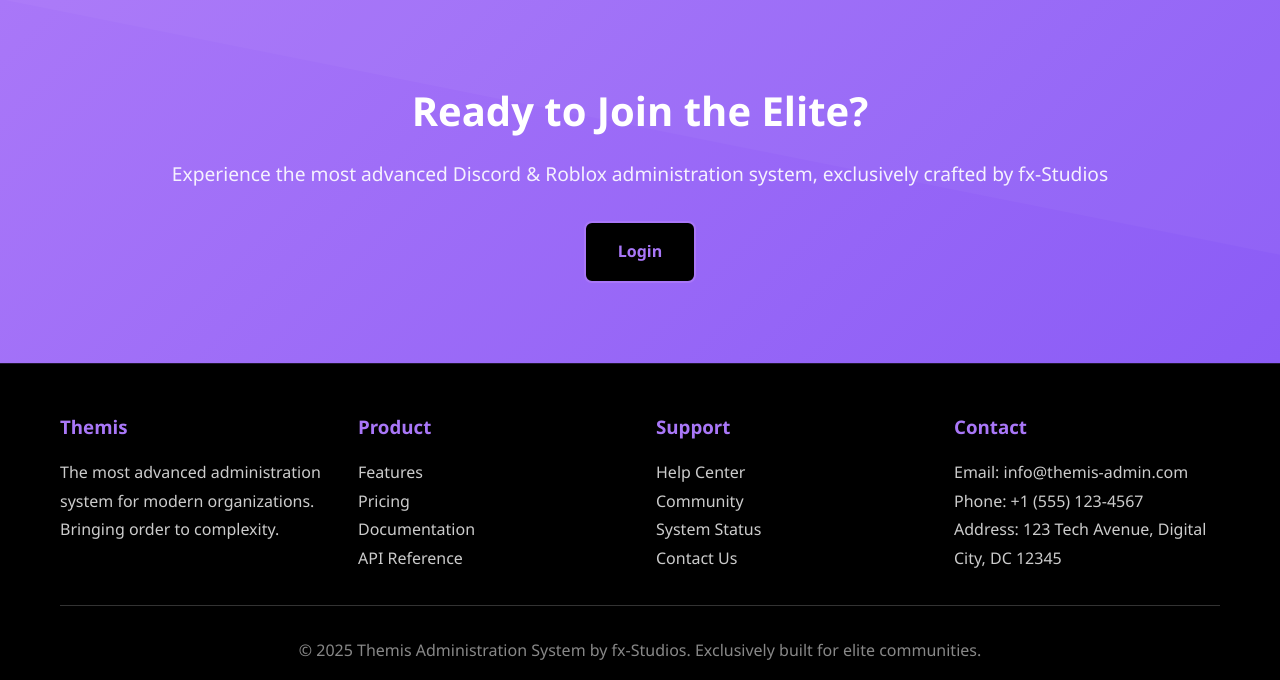
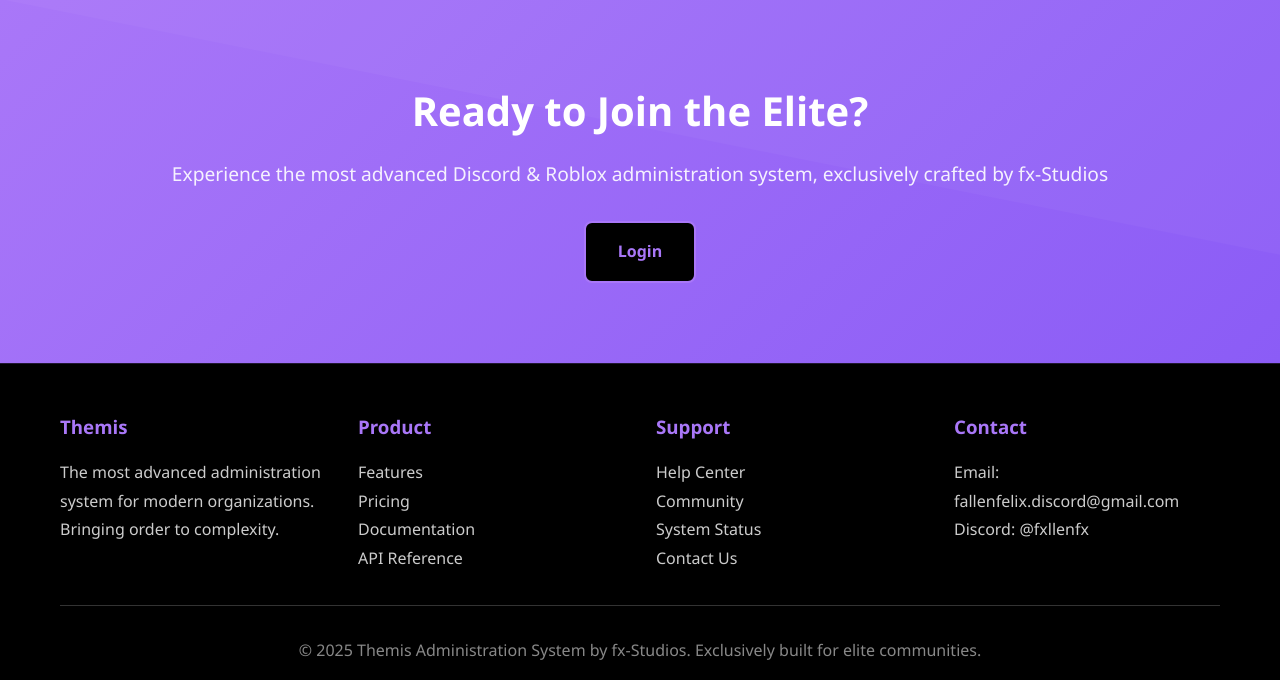
Before and after one commit to UchihaFelix/themis, a Flask app: page / in a window 1280 px wide. Shown: the part 1726-2406 px from the top of the page. Run offline with Flask 3, Linux system fonts and the light colour scheme.

Commit message:
Aktualisieren von index.html

```diff
--- a/templates/index.html
+++ b/templates/index.html
@@ -507,9 +507,9 @@
                 </div>
                 <div class="footer-section">
                     <h3>Contact</h3>
-                    <p>Email: info@themis-admin.com<br>
-                    Phone: +1 (555) 123-4567<br>
-                    Address: 123 Tech Avenue, Digital City, DC 12345</p>
+                    <p>Email: fallenfelix.discord@gmail.com<br>
+                    Discord: @fxllenfx<br>
+                   </p>
                 </div>
             </div>
             <div class="footer-bottom">
```
